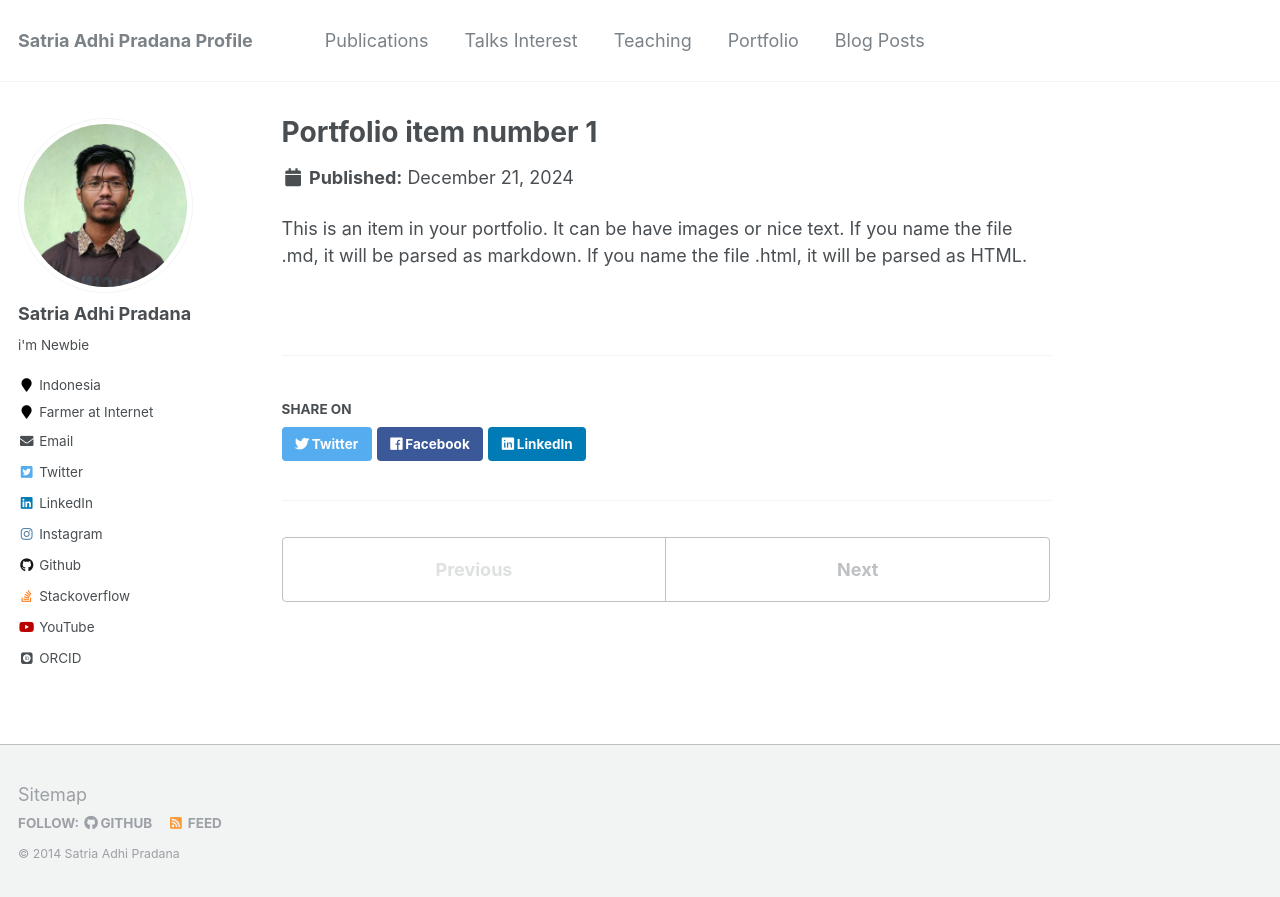
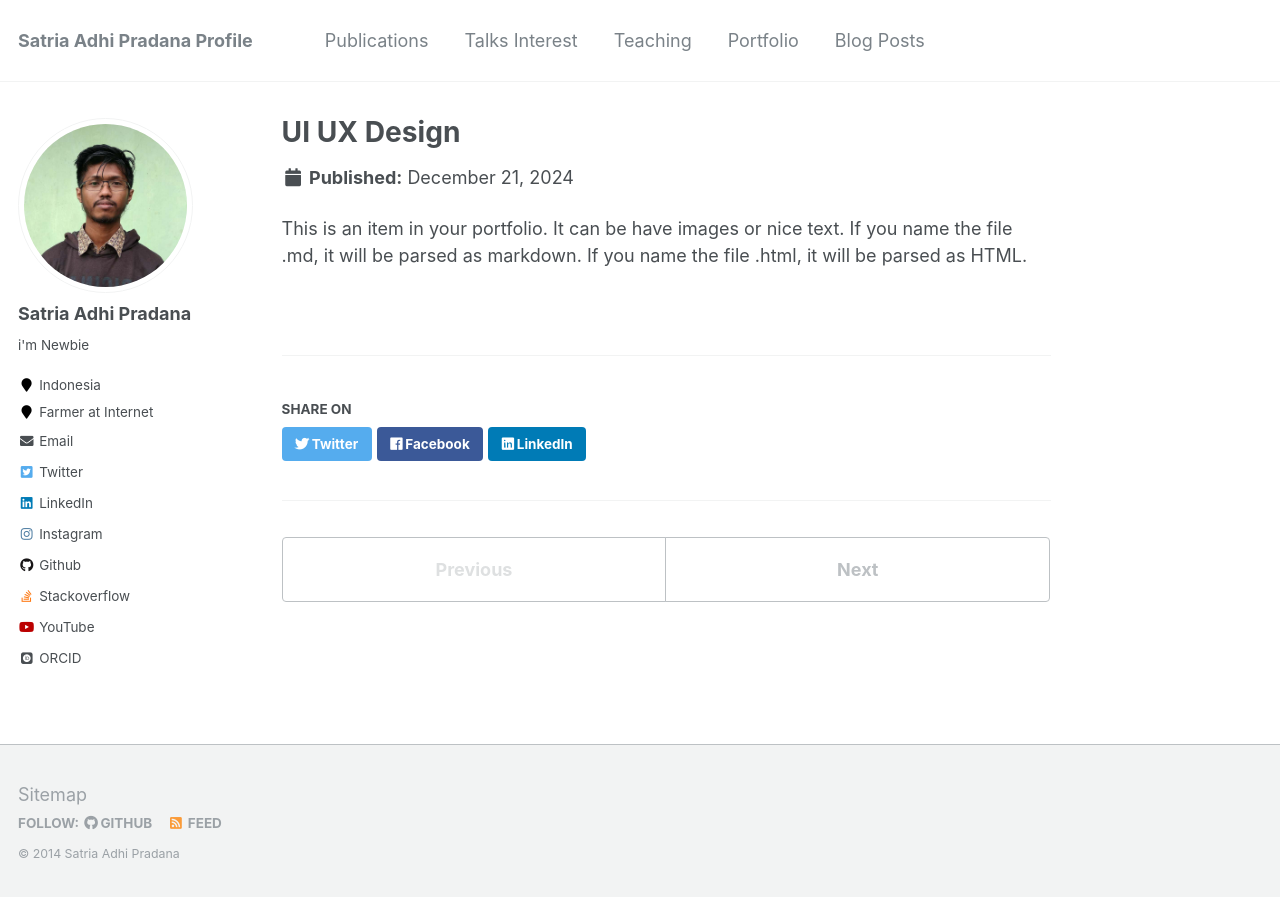
Before and after one commit to SatriaAdhiPradana/satriaadhipradana.github.io, a Jekyll site: the page built from _portfolio/portfolio-1.md, in a window 1280 px wide. Shown: the top 897 px of the page. Built offline with Jekyll 4.4.1, drawn with Linux system fonts in a browser that asks for light colours; some web fonts are replaced.

Commit message:
Update portfolio-1.md

```diff
--- a/_portfolio/portfolio-1.md
+++ b/_portfolio/portfolio-1.md
@@ -1,6 +1,6 @@
 ---
-title: "Portfolio item number 1"
-excerpt: "Short description of portfolio item number 1<br/><img src='/images/500x300.png'>"
+title: "UI UX Design"
+excerpt: "Short description of portfolio item number 1<br/><img src='[/images/500x300.png](https://s3-alpha.figma.com/hub/file/2372032570/resized/800x480/cd07ee9e-2717-4bb8-9d23-c7708095acad-cover.png)'>"
 collection: portfolio
 ---
 
```
